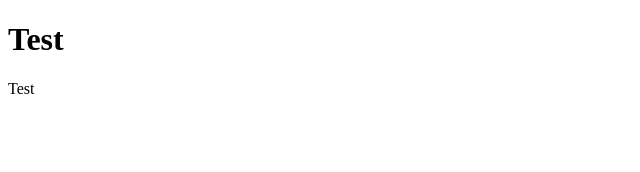
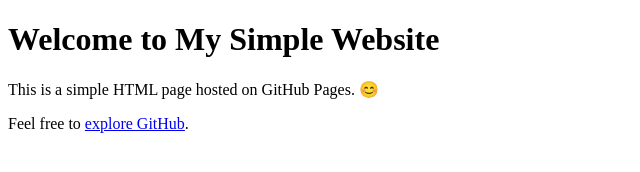
Before and after one commit to Ahabdelhak/testSite, a plain HTML site: page index.html in a window 1280 px wide. Shown: the whole page, without its empty margins (0-640 px from the left). Drawn offline with Linux system fonts and the light colour scheme.

Commit message:
Update index.html

```diff
--- a/index.html
+++ b/index.html
@@ -1,10 +1,17 @@
 <!DOCTYPE html>
-<html>
+<html lang="en">
+<head>
+<!-- Pixel Code - http://localhost:8888/seven24Analytics/ -->
+<script defer src="http://localhost:8888/seven24Analytics/pixel/gmZ3Ssc1iDE4dPhd"></script>
+<!-- END Pixel Code -->
+
+    <meta charset="UTF-8">
+    <meta name="viewport" content="width=device-width, initial-scale=1.0">
+    <title>Welcome</title>
+</head>
 <body>
-
-<h1>Test</h1>
-
-<p>Test</p>
-
+    <h1>Welcome to My Simple Website</h1>
+    <p>This is a simple HTML page hosted on GitHub Pages. 😊</p>
+    <p>Feel free to <a href="https://github.com" target="_blank">explore GitHub</a>.</p>
 </body>
 </html>
```
